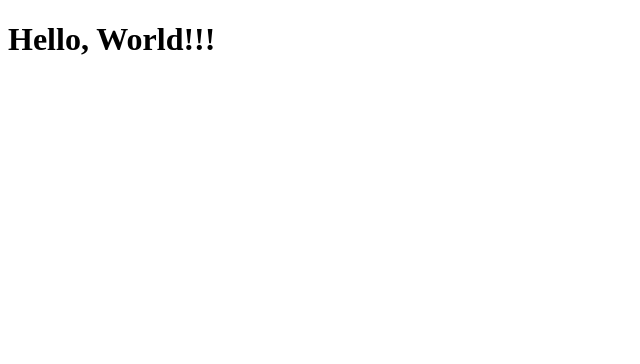
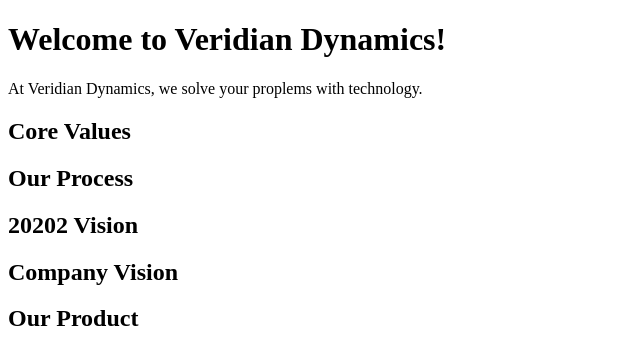
Before and after one commit to Ian-McConihay/codeup-web-exercises, a plain HTML site: page welcome.html in a window 1280 px wide. Shown: the whole page, without its empty margins (0-640 px from the left). Drawn offline with Linux system fonts and the light colour scheme.

Commit message:
html welcome worked on sunday  update

```diff
--- a/welcome.html
+++ b/welcome.html
@@ -7,9 +7,15 @@
     <meta charset="UTF-8">
     <!--charset UFT-8 is important for western world web developing-->
     <title>Hello World</title>
-</head><h1>Hello, World!!!</h1>
+</head><h1>Welcome to Veridian Dynamics!</h1>
 
 <body>
+<p>At Veridian Dynamics, we solve your proplems with technology. </p>
+<h2>Core Values</h2>
+<h2>Our Process</h2>
+<h2>20202 Vision</h2>
+<h2>Company Vision</h2>
+<h2>Our Product</h2>
 <!--body is to be show on the webpage/the content-->
 </body>
 
```
